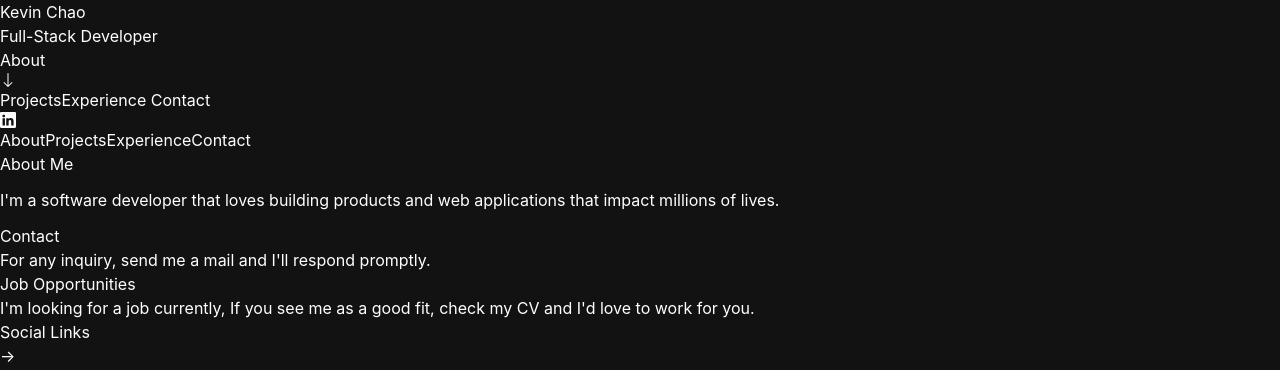
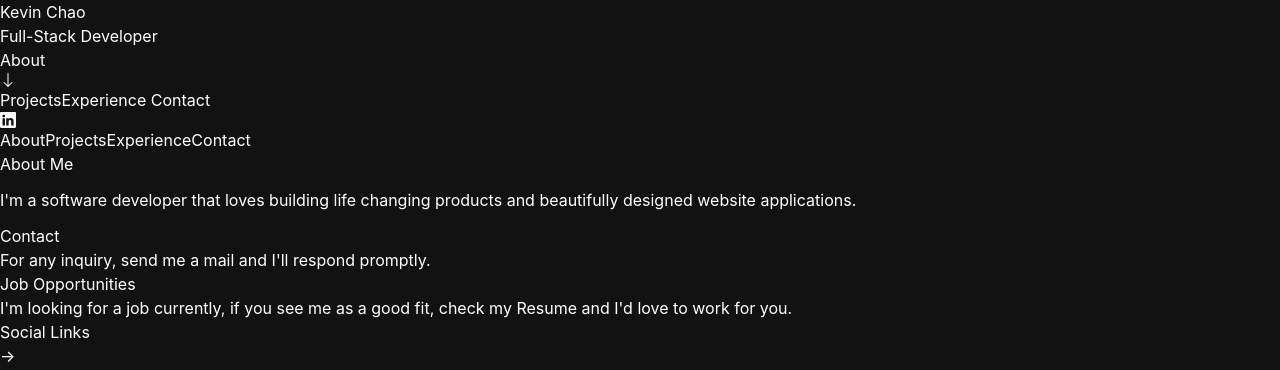
Before and after one commit to notdoods/Portfolio-Website, a Next.js app: page /about in a window 1280 px wide. Shown: the top 370 px of the page. Built offline with nearby package versions, Linux system fonts and the light colour scheme.

Commit message:
Initial Commit

```diff
--- a/components/AboutMe.js
+++ b/components/AboutMe.js
@@ -50,14 +50,14 @@ export default function AboutMe() {
                 Job Opportunities
               </h1>
               <p className="text-lg  mt-4 text-gray-300">
-                I'm looking for a job currently, If you see me as a good fit,
+                I'm looking for a job currently, if you see me as a good fit,
                 check my{" "}
                 <a
                   href={userData.resumeUrl}
                   target="__blank"
                   className="border-b-2 border-gray-300 font-bold text-gray-300"
                 >
-                  CV
+                  Resume
                 </a>{" "}
                 and I'd love to work for you.
               </p>
--- a/components/Experience.js
+++ b/components/Experience.js
@@ -41,14 +41,14 @@ export default function Experience() {
 const ExperienceCard = ({ title, desc, year, company, companyLink }) => {
   return (
     <div className="relative experience-card border p-4 rounded-md shadow-xl bg-gray-800 z-10 mx-4">
-      <h1 className="absolute -top-10 md:-left-10 md:-top-10 text-4xl  font-bold text-gray-300">
+      <h1 className="absolute -top-10 md:-left-10 md:-top-10 text-xl sm:text-4xl  font-bold text-gray-300">
         {year}
       </h1>
-      <h1 className="font-semibold text-xl">{title}</h1>
+      <h1 className="font-semibold text-l sm:text-xl">{title}</h1>
       <a href={companyLink} className="text-gray-400">
         {company}
       </a>
-      <p className="text-gray-300 my-2">{desc}</p>
+      <p className="text-gray-300 text-sm sm:text-base my-2">{desc}</p>
     </div>
   );
 };
--- a/components/Hero.js
+++ b/components/Hero.js
@@ -2,7 +2,10 @@ import React from "react";
 
 export default function Hero() {
   return (
-    <div className="header_hero bg-gradient-to-b from-gray-900 via-blue-800 animate-gradient-y relative z-10 overflow-hidden lg:flex items-center">
+    <div
+      className="header_hero bg-gradient-to-b from-gray-900 via-blue-800
+    animate-gradient-y relative z-10 overflow-hidden lg:flex items-center flex"
+    >
       <div className="container">
         <div className="row">
           <div className="w-full lg:w-1/2">
--- a/constants/data.js
+++ b/constants/data.js
@@ -20,7 +20,7 @@ const userData = {
   ],
   about: {
     title:
-      "I'm a software developer that loves building products and web applications that impact millions of lives",
+      "I'm a software developer that loves building life changing products and beautifully designed website applications",
     description: [
       `I started developing as an undergraduate at the University of California, Irvine in 2015
       with a major in Computer Game Science. During my studies at UCI, I've studied various sectors of computer science,
@@ -81,7 +81,7 @@ const userData = {
   socialLinks: {
     linkedin: "https://linkedin.com/in/kevin-chao-3b2562130",
     github: "https://github.com/notdoods",
-    facebook: "https://facebook.com/",
+    facebook: "https://www.facebook.com/TheGeneralAutoInsurance/",
   },
 };
 
--- a/lib/getLatestRepos.js
+++ b/lib/getLatestRepos.js
@@ -6,7 +6,7 @@ const getLatestRepos = async (data, token) => {
 
     if (token) {
       const res = await axios.get(
-        `https://api.github.com/search/repositories?q=user:${username}+sort:author-date-asc`,
+        `https://api.github.com/search/repositories?q=user:${username}+sort:updated`,
         {
           headers: {
             Authorization: `token ${token}`,
@@ -18,7 +18,7 @@ const getLatestRepos = async (data, token) => {
       return latestSixRepos;
     } else {
       const res = await axios.get(
-        `https://api.github.com/search/repositories?q=user:${username}+sort:author-date-asc`
+        `https://api.github.com/search/repositories?q=user:${username}+sort:updated`
       );
       let repos = res.data.items;
       let latestSixRepos = repos.splice(0, 6);
--- a/tailwind.config.js
+++ b/tailwind.config.js
@@ -4,7 +4,7 @@ module.exports = {
   theme: {
     extend: {
       animation: {
-        "gradient-y": "gradient-y 10s ease infinite alternate",
+        "gradient-y": "gradient-y 10s ease-in-out infinite alternate",
       },
       keyframes: {
         "gradient-y": {
```
